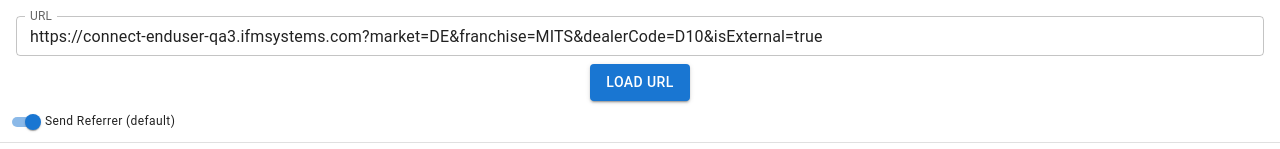
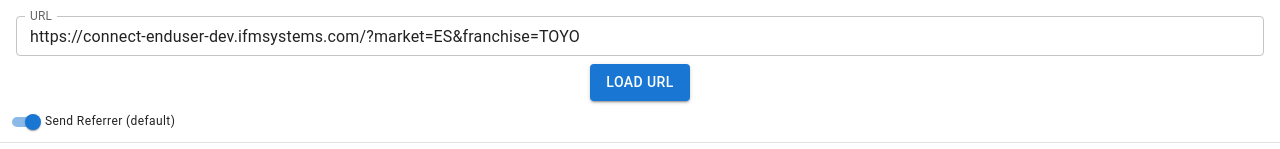
Before and after one commit to ariardians/iframe-testing, a React (Vite) app: page / in a window 1280 px wide. Shown: the top 149 px of the page. Built offline with nearby package versions, Linux system fonts and the light colour scheme.

Commit message:
update defaullt url

```diff
--- a/src/App.tsx
+++ b/src/App.tsx
@@ -32,7 +32,7 @@ function getWindowInfo(iframeUrl: string): Record<string, string> {
 
 function App() {
   const defaultUrl =
-    "https://connect-enduser-qa3.ifmsystems.com?market=DE&franchise=MITS&dealerCode=D10&isExternal=true";
+    "https://connect-enduser-dev.ifmsystems.com/?market=ES&franchise=TOYO";
 
   const [inputUrl, setInputUrl] = useState<string>(defaultUrl);
   const [url, setUrl] = useState<string>(defaultUrl);
@@ -182,7 +182,7 @@ function App() {
         referrerPolicy={sendReferrer ? undefined : "no-referrer"}
         style={{ width: "100%", height: "100vh", border: "none" }}
       />
-      <div id="ot-sdk-cookie-policy"></div>
+      <div id="ot-sdk-cookie-policy" style={{ display: "none" }}></div>
     </>
   );
 }
```
